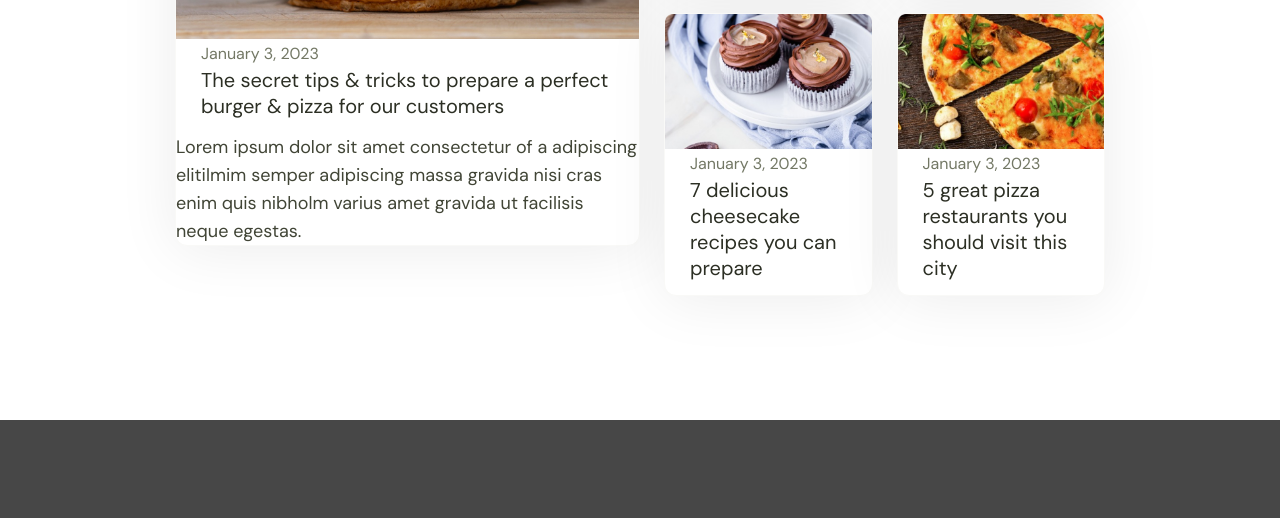
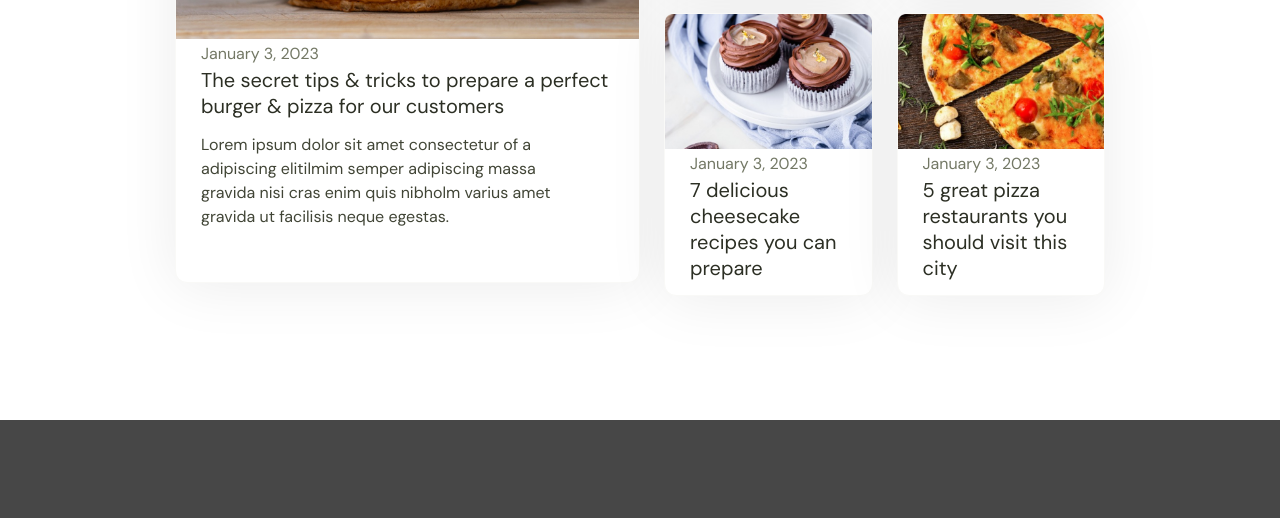
Before and after one commit to ajarrra/food_maket, a plain HTML site: page index.html in a window 1280 px wide. Shown: the part 5220-5738 px from the top of the page. Drawn offline with nearby package versions, Linux system fonts and the light colour scheme; a script that the page names is missing; a web font is replaced by a local one.

Commit message:
fixed style.css

```diff
--- a/css/style.css
+++ b/css/style.css
@@ -467,7 +467,7 @@ section {
   box-shadow: 0px 2.97872px 59.57446px 0px rgba(0, 0, 0, 0.08);
   margin-bottom: 24px;
 }
-.blog_date{
+.blog_date {
   color: var(--neutral-05, #737865);
   /* Body/16px/Medium */
   font-family: DM Sans;
@@ -479,9 +479,8 @@ margin-left: 25px;
   margin-right: 25px;
   margin-bottom: 50px;
 }
-.blog_tit{
-    color: var(--neutral-07, #2C2F24);
-/* Body/20px/Medium */
+.blog_tit {
+  color: var(--neutral-07, #2c2f24);
   font-family: DM Sans;
   font-size: 20px;
   font-style: normal;
@@ -491,7 +490,15 @@ margin-left: 25px;
   margin-right: 25px;
   margin-bottom: 14px;
 }
+.blog_txt {
+  font-size: 16px;
 
+  font-weight: 400;
+  line-height: 24px;
+  margin-left: 25px;
+  margin-right: 47px;
+  margin-bottom: 53px;
+}
 
 /* blog */
 .blog_top {
```
Lines whose indentation alone changed are shown as unchanged.
